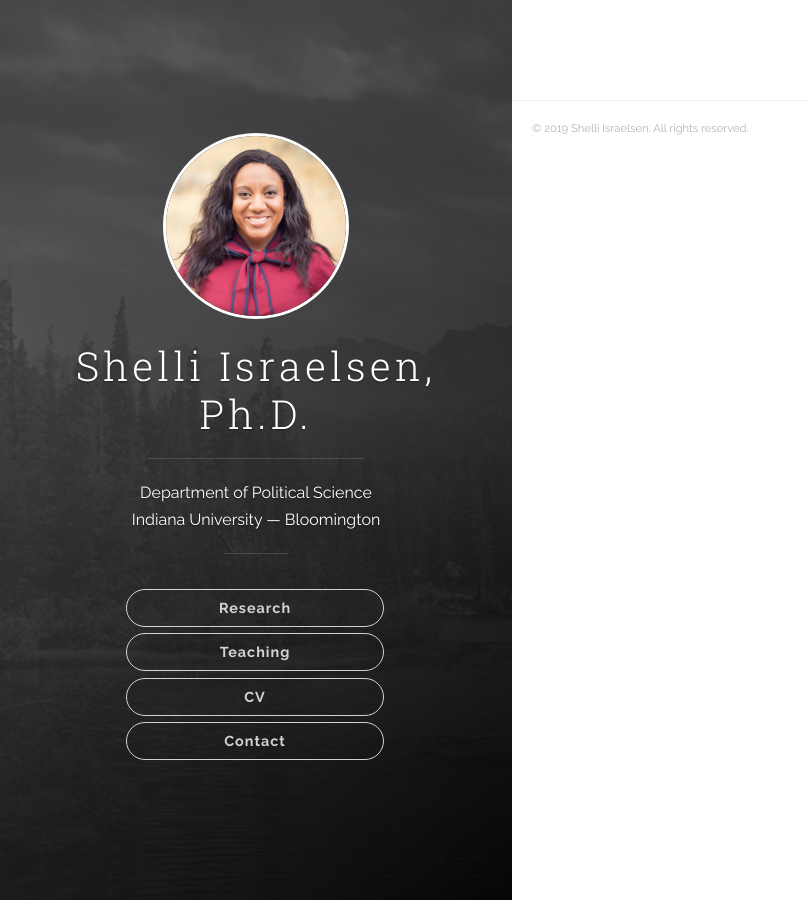
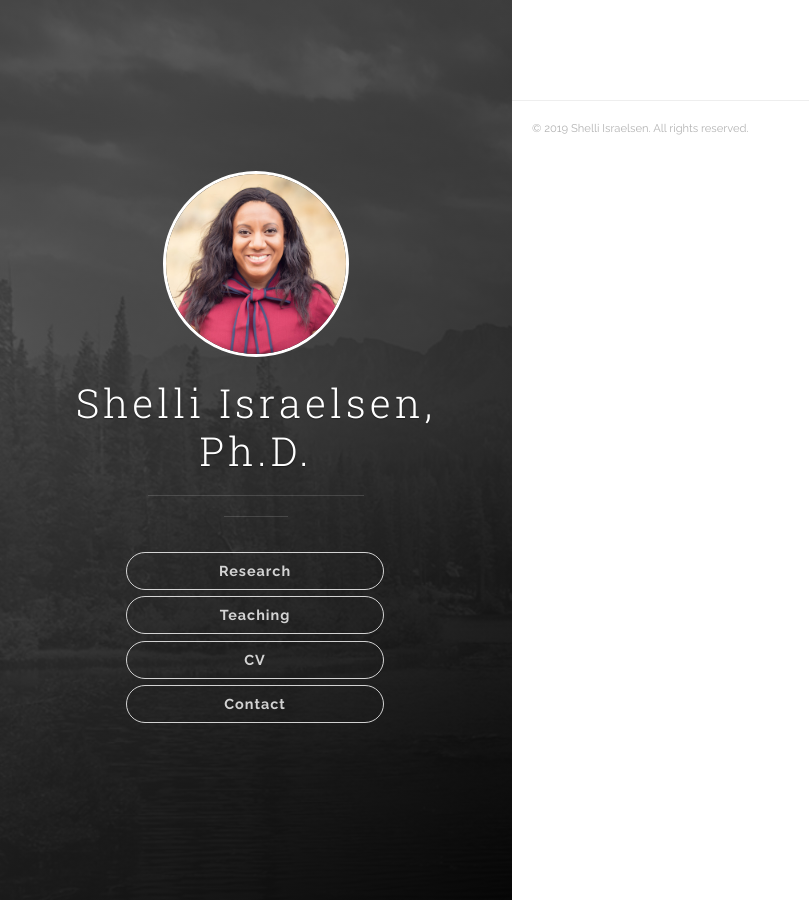
Before and after one commit to jisraelsen/shelliisraelsen.com, a Jekyll site: the page built from index.html, in a window 1280 px wide. Shown: the whole page, without its empty margins (0-809 px from the left). Built offline with Jekyll 4.4.1, drawn with Linux system fonts in a browser that asks for light colours; nearby versions of some CDN libraries.

Commit message:
Remove position and university

```diff
--- a/_config.yml
+++ b/_config.yml
@@ -1,7 +1,5 @@
 # Site settings
 title: Shelli Israelsen, Ph.D.
-position: 'Department of Political Science'
-university: 'Indiana University &mdash; Bloomington'
 description: 'I have a doctoral degree in political science from Indiana University, where I specialized in international relations and research methodology. My research focuses primarily on conflict processes, international security and foreign policy analysis. Specifically, my research interests include: gender and security, gender and development, ethnic conflict, insurgent recruitment and insurgent-created wartime institutions. My teaching interests include: international conflict, civil war, U.S. foreign policy, contentious politics, African politics and development, Southeast Asian politics, international law, research design and research methods.'
 url: 'http://shelliisraelsen.com'
 baseurl: ''
--- a/_includes/header.html
+++ b/_includes/header.html
@@ -13,7 +13,6 @@
           <h1 class="panel-cover__title panel-title">{{ site.title }}</h1>
         </a>
         <hr class="panel-cover__divider">
-        <p class="panel-cover__description">{{ site.position }}<br>{{ site.university }}</p>
         <div class="panel-cover__description--main">
           <p class="panel-cover__description">{{ site.description }}</p>
         </div>
```
